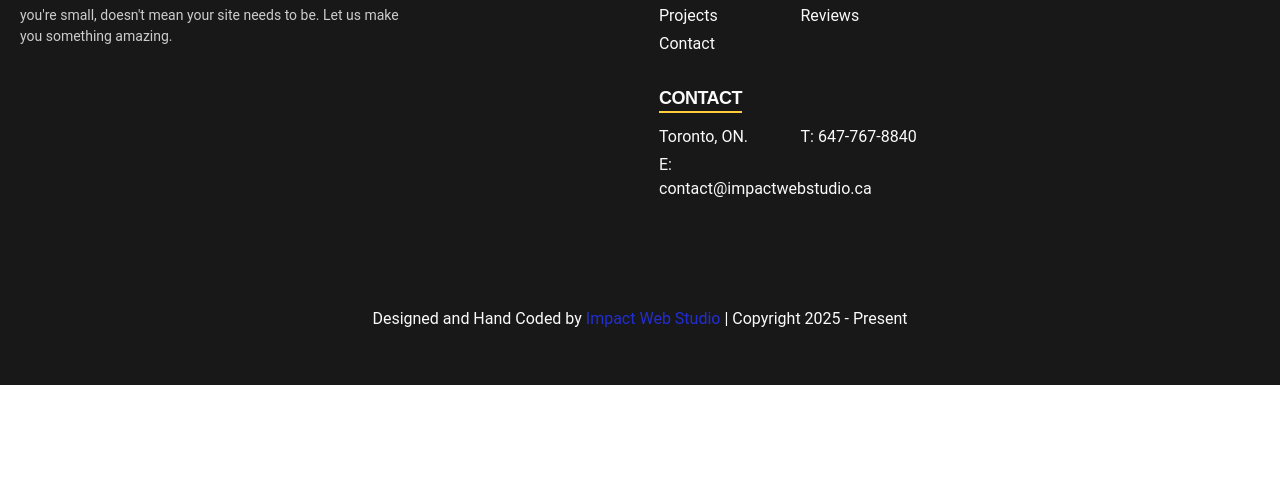
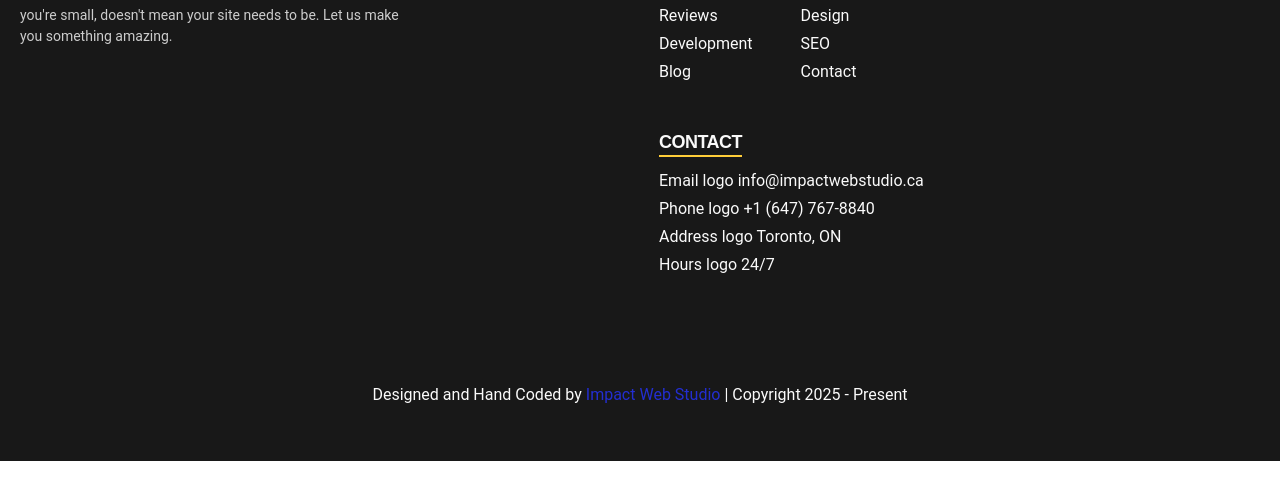
Before and after one commit to impact-web-studio/impactwebstudio-ca, an Astro site: page /iws in a window 1280 px wide. Shown: the part 205-704 px from the top of the page. Built offline with nearby package versions, Linux system fonts and the light colour scheme; Astro itself is replaced by a stand-in of ours; a web font is replaced by a local one.

Commit message:
refactor footer contents

```diff
--- a/src/components/Footer.astro
+++ b/src/components/Footer.astro
@@ -9,6 +9,63 @@ const city = client.address.city || null;
 const province = client.address.province || null;
 // const postalCode = client.address.postalCode || null;
 const logo = client.logo.footer || null;
+
+const navigationLinks = [
+	{
+		name: 'Home',
+		url: '/'
+	},
+	{
+		name: 'About Us',
+		url: '/about'
+	},
+	{
+		name: 'Reviews',
+		url: '/reviews'
+	},
+	{
+		name: 'Design',
+		url: '/design'
+	},
+	{
+		name: 'Development',
+		url: '/development'
+	},
+	{
+		name: 'SEO',
+		url: '/seo'
+	},
+	{
+		name: 'Blog',
+		url: '/blog'
+	},
+	{
+		name: 'Contact',
+		url: '/contact'
+	}
+];
+
+const contactInfo = [
+	{
+		name: 'Email',
+		url: `mailto:${email}`,
+		value: "info@impactwebstudio.ca"
+		// icon: '/assets/icons/email.svg'
+	},
+	{
+		name: 'Phone',
+		url: `tel:${phone}`,
+		value: "+1 (647) 767-8840"
+	},
+	{
+		name: 'Address',
+		value: `${city}, ${province}`
+	},
+	{
+		name: 'Hours',
+		value: "24/7"
+	}
+];
 ---
 
 <footer id='footer'>
@@ -40,45 +97,25 @@ const logo = client.logo.footer || null;
 				<div class="navigation-links">
 					<h2>Quick Links</h2>
 					<ul>
-						<li>
-							<a href='/'>Home</a>
-						</li>
-						<li>
-							<a href='/about'>About Us</a>
-						</li>
-						<li>
-							<a href='/projects'>Projects</a>
-						</li>
-						<li>
-							<a href='/reviews'>Reviews</a>
-						</li>
-						<li>
-							<a href='/contact'>Contact</a>
-						</li>
+						{
+							navigationLinks.map((link, index) => (
+								<li key={index}>
+									<a href={link.url}>{link.name}</a>
+								</li>
+							))
+						}
 					</ul>
 				</div>
 				<div class="contact-info">
 					<h2>Contact</h2>
 					<ul>
-						<li>
-							<a href='/contact'>
-								{city && <>{city},</>}
-								{province && <>{province}.</>}
-							</a>
-						</li>
 						{
-							phone && (
-								<li>
-									<a href={`tel:${phone}`}>T: {phone}</a>
+							contactInfo.map((info, index) => (
+								<li key={index}>
+									<span>{info.name} logo</span>
+									{(info.url && (<a href={info.url}>{info.value}</a>)) || <span>{info.value}</span>}
 								</li>
-							)
-						}
-						{
-							email && (
-								<li>
-									<a href={`mailto:${email}`}>E: {email}</a>
-								</li>
-							)
+							))
 						}
 					</ul>
 				</div>
@@ -110,7 +147,7 @@ const logo = client.logo.footer || null;
 	.container{
 		display: flex;
 		flex-direction: column;
-		gap: 2rem;
+		gap: 3rem;
 	}
 
 	.left-section {
@@ -142,7 +179,7 @@ const logo = client.logo.footer || null;
 	.right-section .lists {
 		display: flex;
 		flex-direction: column;
-		gap: 2rem;
+		gap: 3rem;
 		justify-content: space-between;
 		max-width: 19.1875rem;
 		width: 100%;
@@ -156,9 +193,15 @@ const logo = client.logo.footer || null;
 		gap: 1rem;
 	}
 
-	.right-section .lists ul {
+	.right-section .lists .navigation-links ul {
 		display: flex;
 		flex-wrap: wrap;
+		gap: 0.25rem;
+	}
+
+	.right-section .lists .contact-info ul {
+		display: flex;
+		flex-direction: column;
 		gap: 0.25rem;
 	}
 
@@ -166,8 +209,12 @@ const logo = client.logo.footer || null;
 		list-style: none;
 		font-size: 1rem;
 		color: var(--light-one);
+	}
+
+	.right-section .lists .navigation-links ul li {
 		width: calc(50% - 1rem);
 	}
+
 	.right-section .lists ul li a {
 		text-decoration: none;
 		color: var(--light-one);
```
